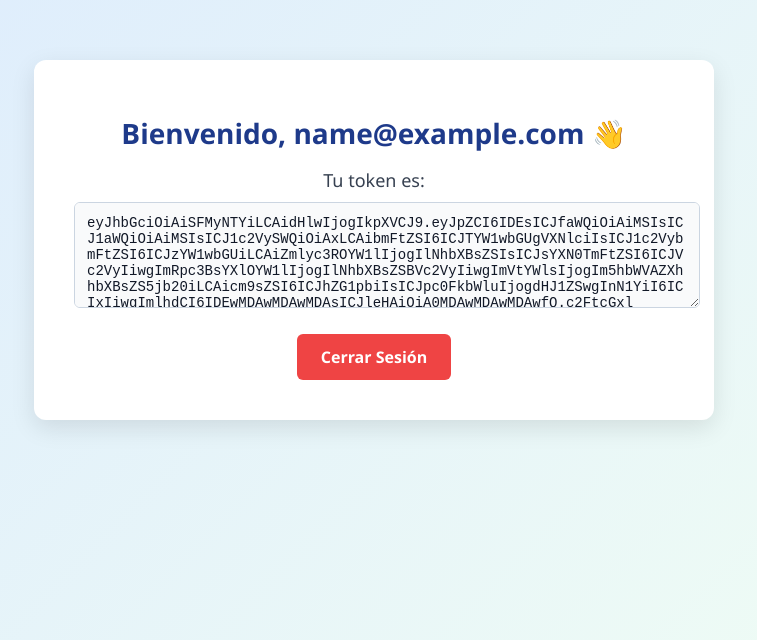
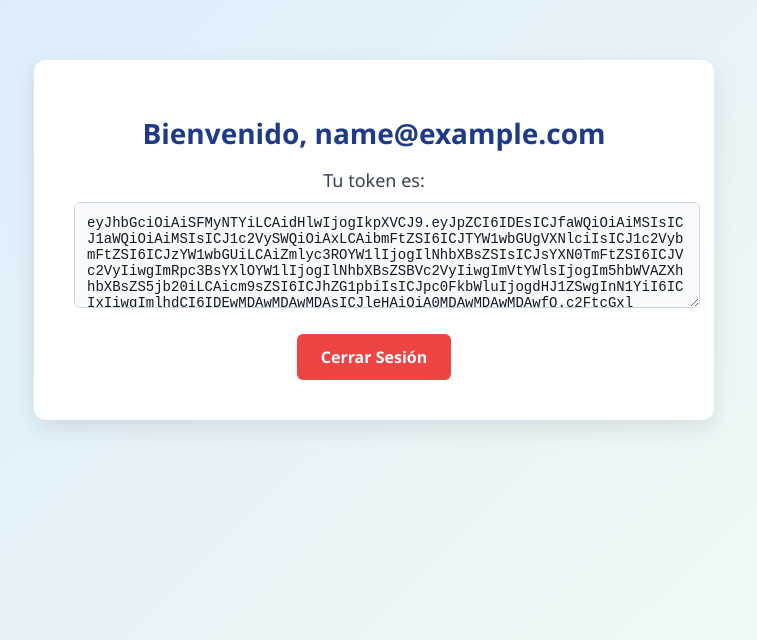
Before and after one commit to emmanuelenriqueposada/proyecto_apis, a React (Vite) app: page /dashboard in a window 1280 px wide. Shown: the part 160-800 px from the top of the page, without its empty margins (266-1023 px from the left). Built offline with nearby package versions, Linux system fonts and the light colour scheme; sample sign-in values are in the browser's storage.

Commit message:
Modificando DashBoard

```diff
--- a/src/components/Dashboard.tsx
+++ b/src/components/Dashboard.tsx
@@ -17,7 +17,7 @@ const Dashboard: React.FC = () => {
   return (
     <div className="dashboard-background">
       <div className="dashboard-card">
-        <h1 className="dashboard-title">Bienvenido, {userEmail} 👋</h1>
+        <h1 className="dashboard-title">Bienvenido, {userEmail} </h1>
         <p className="dashboard-subtitle">Tu token es:</p>
         <textarea
           value={token}
```
